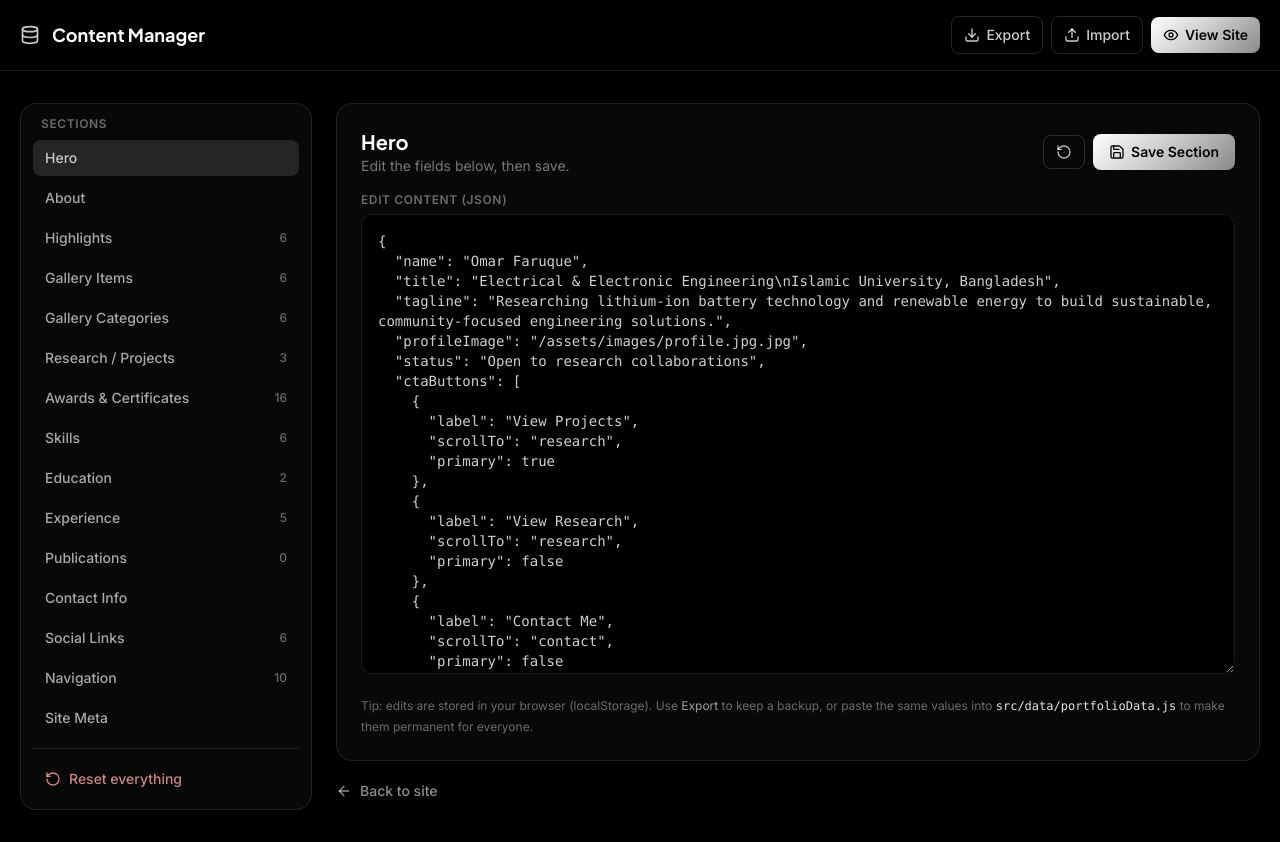
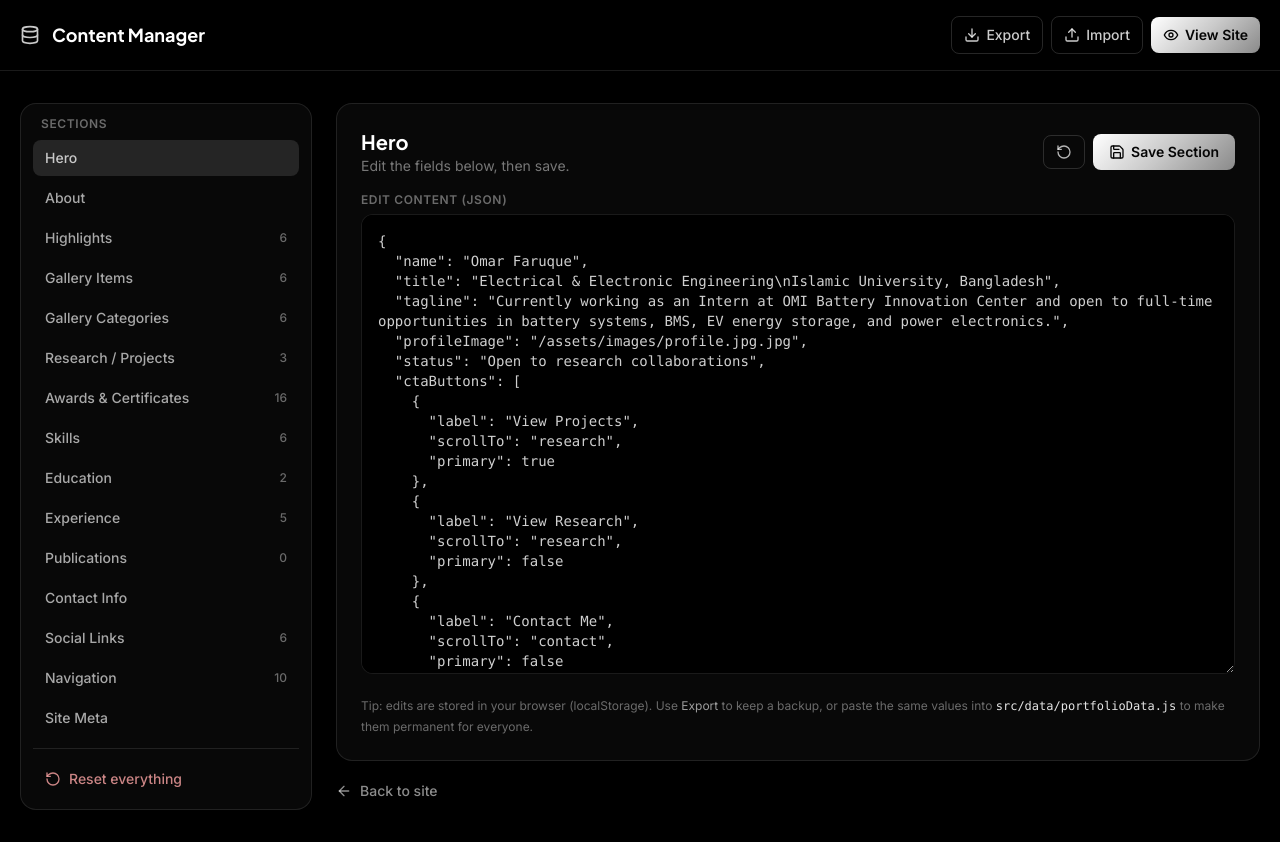
Before and after one commit to omar2500-mAh/_Portfolio, a React (Vite) app: page /_Portfolio/admin in a window 1280 px wide. Built offline with nearby package versions, Linux system fonts and the light colour scheme.

Commit message:
Update portfolioData.js

```diff
--- a/src/data/portfolioData.js
+++ b/src/data/portfolioData.js
@@ -22,7 +22,7 @@ export const heroData = {
   name: "Omar Faruque",
   title: "Electrical & Electronic Engineering\nIslamic University, Bangladesh",
   tagline:
-    "Researching lithium-ion battery technology and renewable energy to build sustainable, community-focused engineering solutions.",
+    "Currently working as an Intern at OMI Battery Innovation Center and open to full-time opportunities in battery systems, BMS, EV energy storage, and power electronics.",
 
   profileImage: imagePath("profile.jpg.jpg"),
 
```
